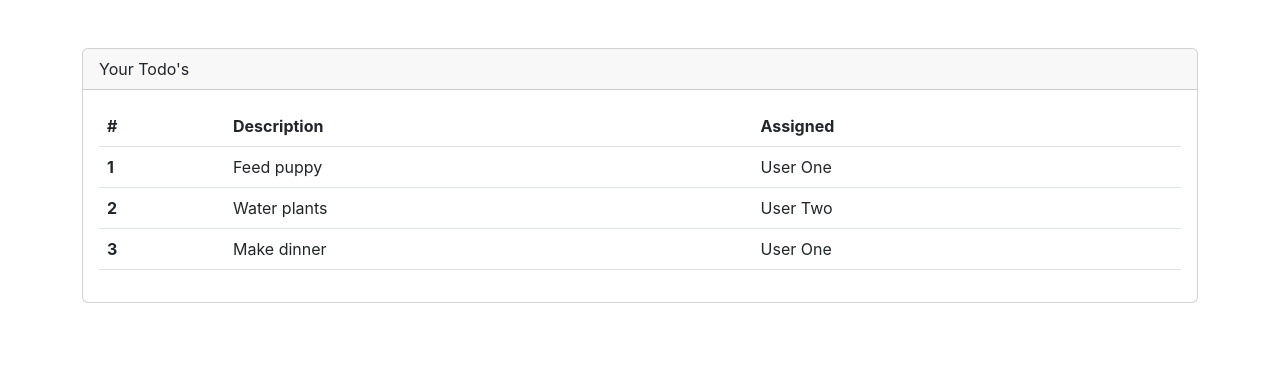
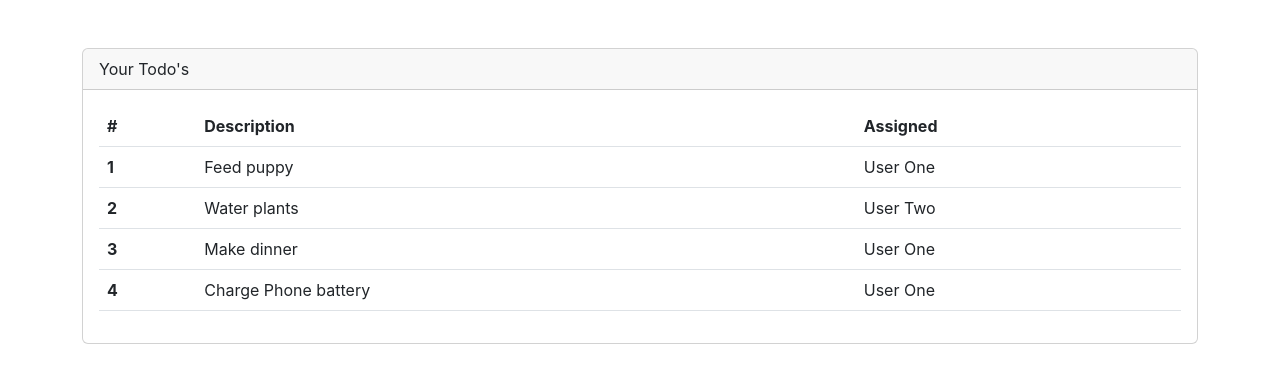
Before and after one commit to Gaurav-sahal/learn-react, a React (Create React App) app: page / in a window 1280 px wide. Shown: the top 382 px of the page. Built offline with nearby package versions, Linux system fonts and the light colour scheme.

Commit message:
Render list dynamically

```diff
--- a/src/App.js
+++ b/src/App.js
@@ -1,12 +1,13 @@
 import './App.css';
-import TodoRowItem from './components/TodoRowItem';
+import TodoTable from './components/TodoTable';
 
 function App() {
 
   const todos = [
     {rowNumber: 1, rowDescription: 'Feed puppy', rowAssigned: 'User One'},
     {rowNumber: 2, rowDescription: 'Water plants', rowAssigned: 'User Two'},
-    {rowNumber: 3, rowDescription: 'Make dinner', rowAssigned: 'User One'}
+    {rowNumber: 3, rowDescription: 'Make dinner', rowAssigned: 'User One'},
+    {rowNumber: 4, rowDescription: 'Charge Phone battery', rowAssigned: 'User One'}
   ]
 
   return (
@@ -16,32 +17,7 @@
           Your Todo's
         </div>
         <div className='card-body'>
-          <table className='table table-hover'>
-            <thead>
-              <tr>
-                <th scope='col'>#</th>
-                <th scope='col'>Description</th>
-                <th scope='col'>Assigned</th>
-              </tr>
-            </thead>
-            <tbody>
-              <TodoRowItem
-                rowNumber={todos[0].rowNumber}
-                rowDescription={todos[0].rowDescription}
-                rowAssigned={todos[0].rowAssigned}
-              />
-              <TodoRowItem
-                rowNumber={todos[1].rowNumber}
-                rowDescription={todos[1].rowDescription}
-                rowAssigned={todos[1].rowAssigned}
-              />
-              <TodoRowItem
-                rowNumber={todos[2].rowNumber}
-                rowDescription={todos[2].rowDescription}
-                rowAssigned={todos[2].rowAssigned}
-              />
-            </tbody>
-          </table>
+          <TodoTable todos={todos}/>
         </div>
       </div>
     </div>
--- /dev/null
+++ b/src/components/TodoTable.js
@@ -0,0 +1,26 @@
+import TodoRowItem from "./TodoRowItem"
+
+function TodoTable(props) {
+    return (
+        <table className="table table-hover">
+            <thead>
+                <tr>
+                    <th scope='col'>#</th>
+                    <th scope='col'>Description</th>
+                    <th scope='col'>Assigned</th>
+                </tr>
+            </thead>
+            <tbody>
+              {props.todos.map(todo =>(
+                <TodoRowItem
+                    rowNumber={todo.rowNumber}
+                    rowDescription={todo.rowDescription}
+                    rowAssigned={todo.rowAssigned}
+                />
+              ))}
+            </tbody>
+        </table>
+    )
+}
+
+export default TodoTable
```
